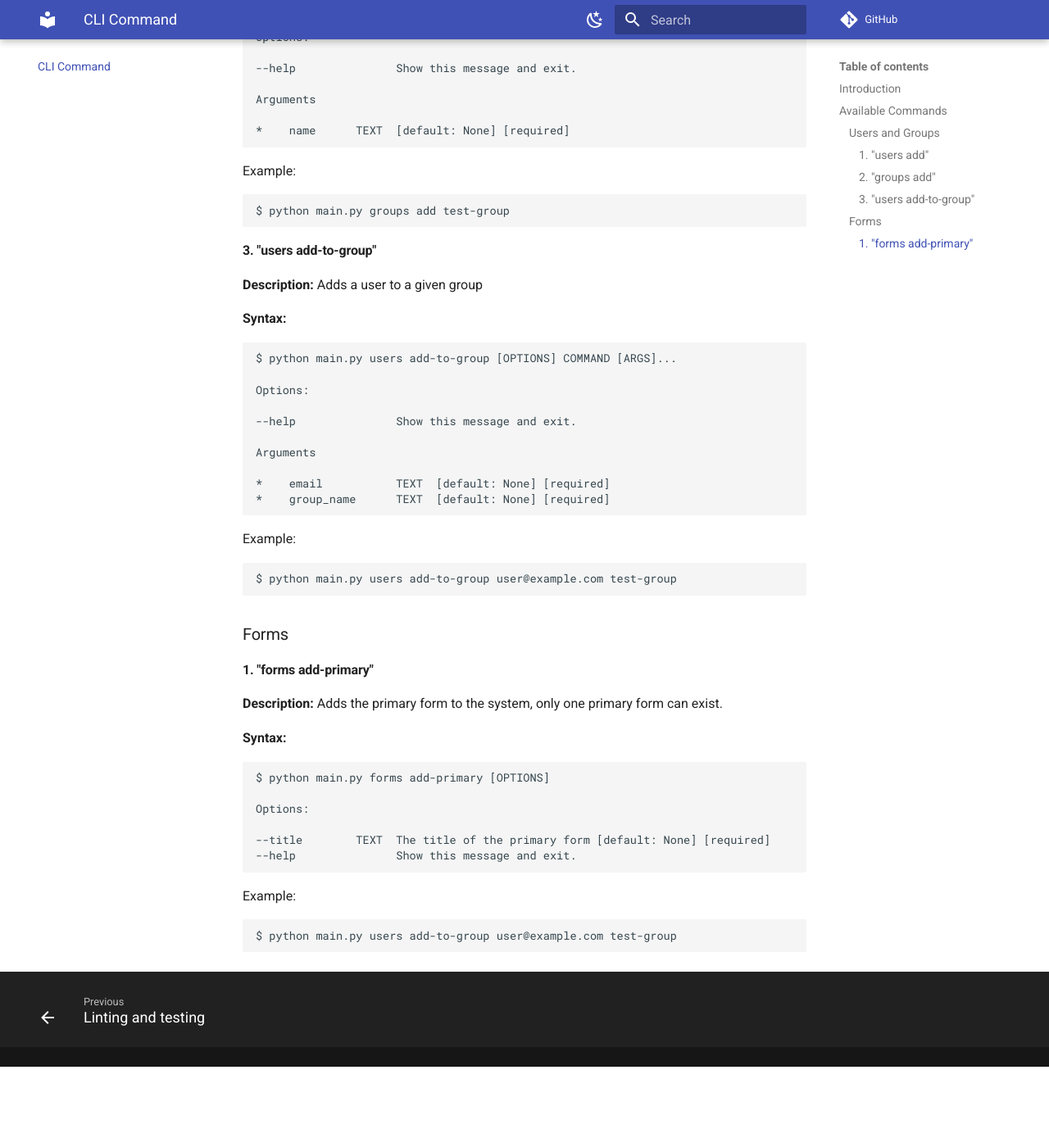
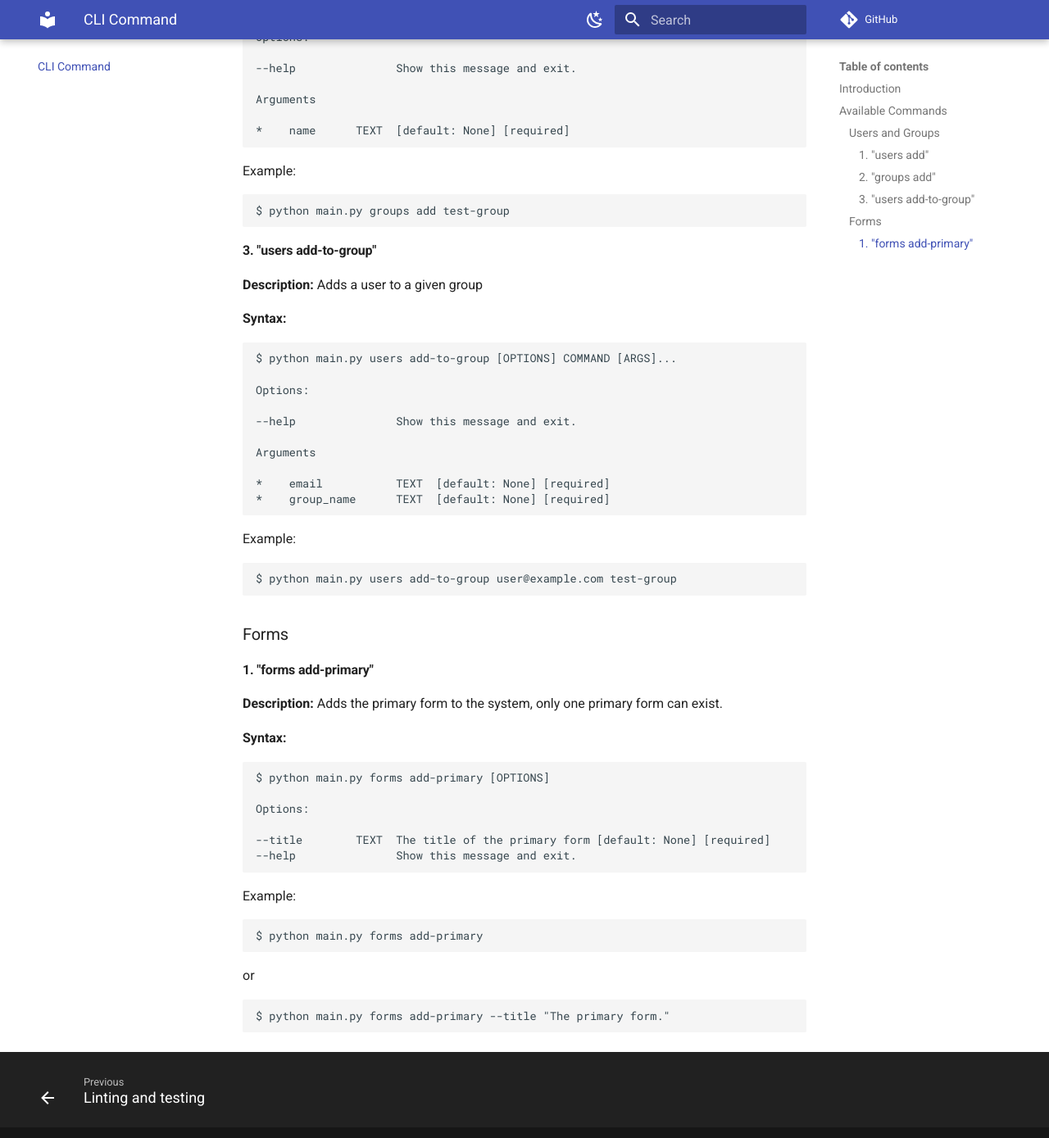
Before and after one commit to Amsterdam/meldingen, an MkDocs documentation site: the page built from docs/commands.md, in a window 1280 px wide and 1400 px high, scrolled down 1035 px. Shown: the top 1389 px of the window at 82% size. Built offline with MkDocs 1.6.1 and Material for MkDocs 9.7.7, drawn with Linux system fonts in a browser that asks for light colours; comment, search, counter and statistics services are not loaded; before the commit the page ends 2337 px from its top, so only the background shows below that.

Commit message:
Updated the example commands for adding a primary form + some smal updates.

````diff
--- a/docs/commands.md
+++ b/docs/commands.md
@@ -64,7 +64,7 @@ Options:
 
 Arguments
 
-*    email           TEXT  [default: None] [required]                                                                                                                                 │
+*    email           TEXT  [default: None] [required]
 *    group_name      TEXT  [default: None] [required]
 ```
 
@@ -92,5 +92,11 @@ Options:
 Example:
 
 ```bash
-$ python main.py users add-to-group user@example.com test-group
+$ python main.py forms add-primary
 ```
+
+or
+
+```bash
+$ python main.py forms add-primary --title "The primary form."
+```
````
